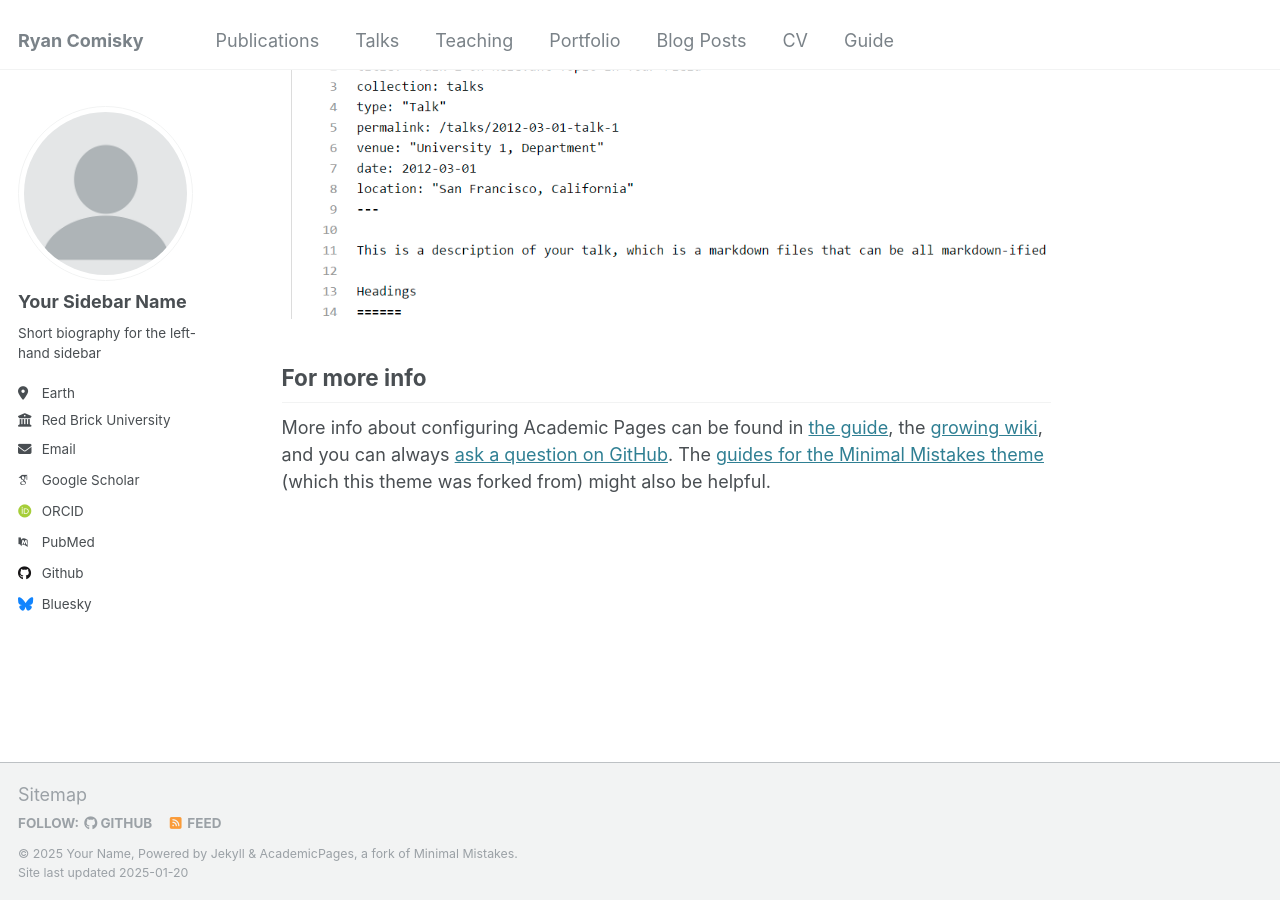
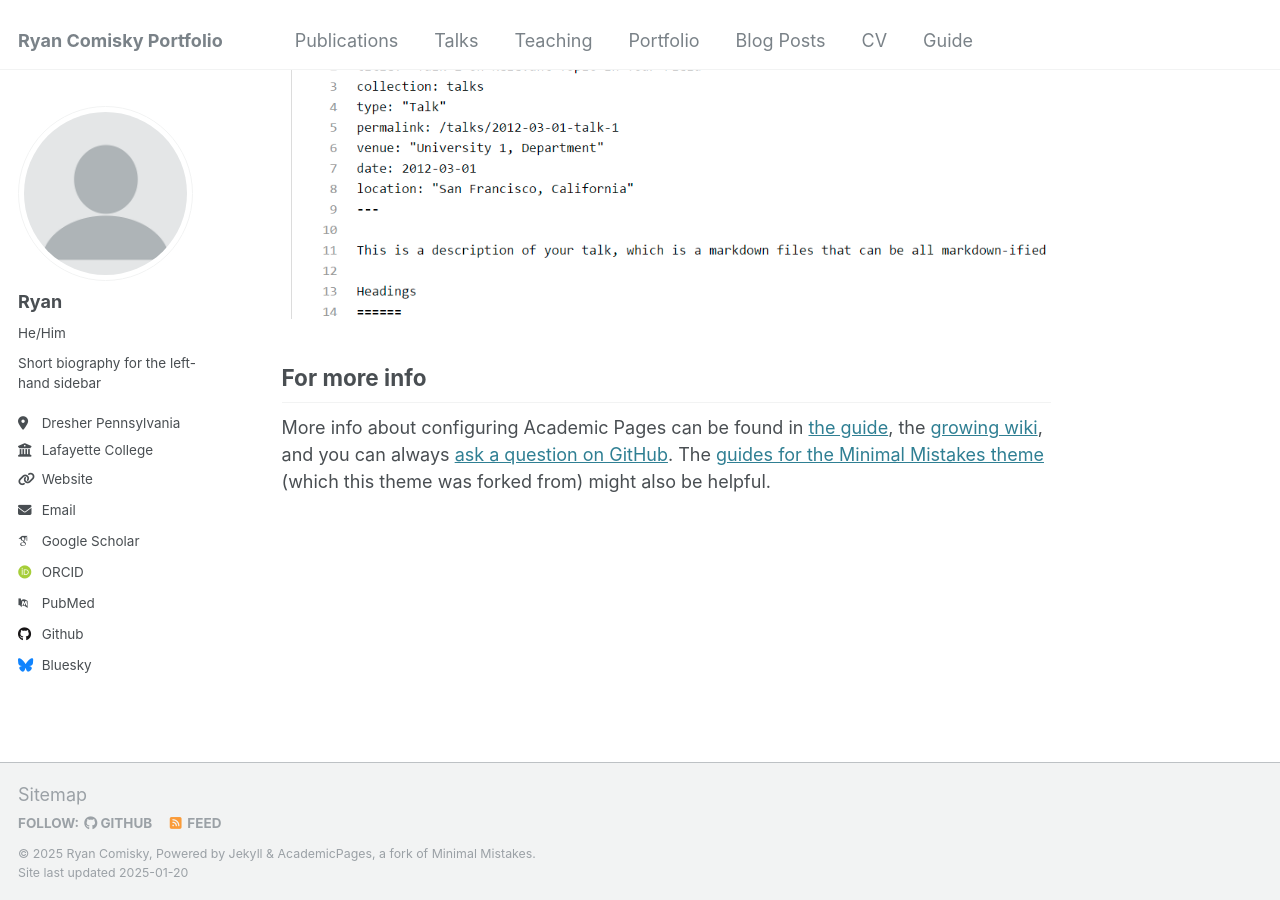
Before and after one commit to Ryan-Comisky/Ryan-Comisky.github.io, a Jekyll site: the page built from _pages/about.md, in a window 1280 px wide and 900 px high, scrolled down 2643 px. Built offline with Jekyll 4.4.1, drawn with Linux system fonts in a browser that asks for light colours; some web fonts are replaced.

Commit message:
Update _config.yml
updated bios

```diff
--- a/_config.yml
+++ b/_config.yml
@@ -8,13 +8,14 @@
 
 # Basic Site Settings
 locale                   : "en-US"
-title                    : "Ryan Comisky"
+title                    : "Ryan Comisky Portfolio"
 title_separator          : "-"
-name                     : &name "Your Name"
-description              : &description "personal description"
-url                      : https://academicpages.github.io # the base hostname & protocol for your site e.g. "https://[your GitHub username].github.io"
+name                     : &name "Ryan Comisky"
+description              : &description "I am a self-motivated junior studying integrative engineering and looking for a summer internship to apply my foundation in automation, robotics, mechanical, and electrical engineering.
+"
+url                      : https://ryan-comisky.github.io/ # the base hostname & protocol for your site e.g. "https://[your GitHub username].github.io"
 baseurl                  : "" # the subpath of your site, e.g. "/blog"
-repository               : "academicpages/academicpages.github.io"
+repository               : "https://ryan-comisky.github.io/"
 
 # Site Author - The following control what appear as part of the author content on the side bar.
 #               If a field is blank the icon and link will not appear, otherwise it will be shown.
@@ -22,13 +23,13 @@ repository               : "academicpages/academicpages.github.io"
 author:
   # Biographic information
   avatar           : "profile.png"
-  name             : "Your Sidebar Name"
-  pronouns         : # example: "she/her"
+  name             : "Ryan"
+  pronouns         :  "He/Him"
   bio              : "Short biography for the left-hand sidebar"
-  location         : "Earth"
-  employer         : "Red Brick University"
-  uri              : # URL
-  email            : "none@example.org"
+  location         : "Dresher Pennsylvania"
+  employer         : "Lafayette College"
+  uri              : "http://www.linkedin.com/in/ryan-comisky"
+  email            : "rcomisky1@gmail.com"
 
   # Academic websites
   arxiv            : # URL - Update with the correct link to your profile
```
